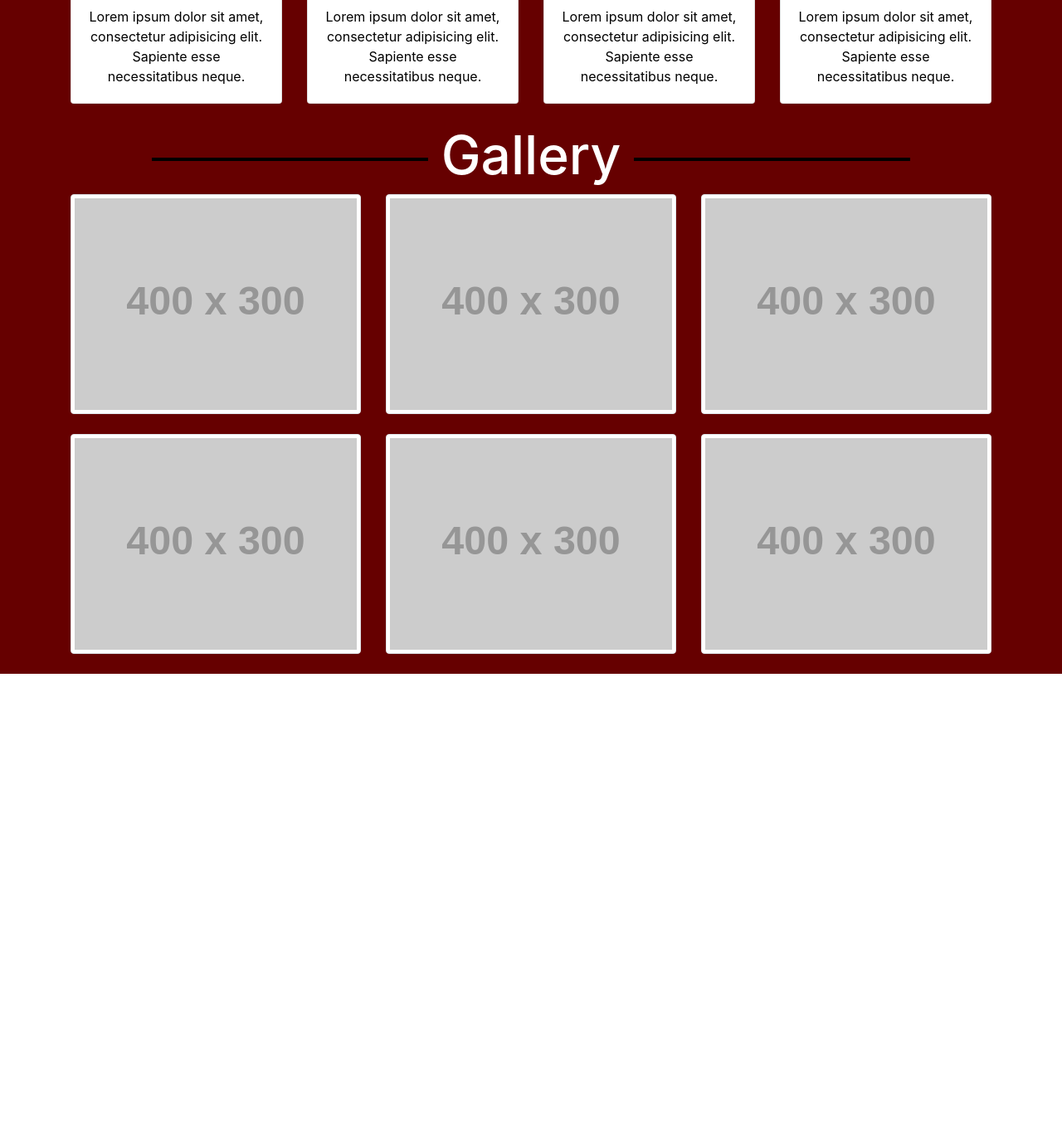
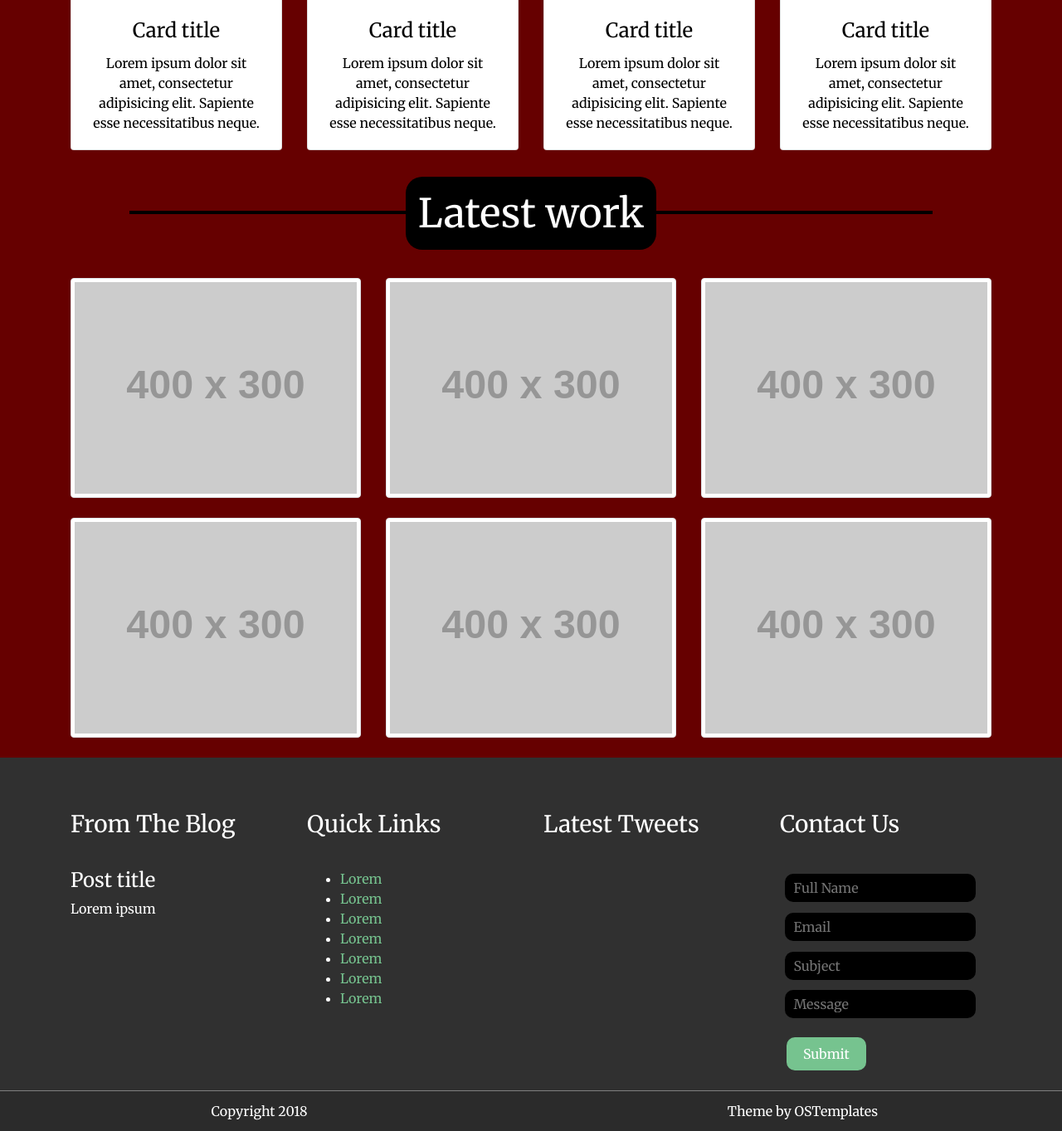
Before and after one commit to MonoChromeLight/The-Modernist, a plain HTML site: page index.html in a window 1280 px wide. Shown: the part 884-2247 px from the top of the page at 83% size. Before the commit the page ends 1840 px from the top, so only its background shows below. Drawn offline with nearby package versions, Linux system fonts and the light colour scheme; placeholder pictures from the web are drawn by us.

Commit message:
Latest version

```diff
--- a/assets/style.css
+++ b/assets/style.css
@@ -1,6 +1,8 @@
-
+@import url('https://fonts.googleapis.com/css?family=Merriweather');
 body{
 	color: white;
+	font-family: 'Merriweather', serif;
+
 }
 
 @media only screen and (min-width: 768px){
@@ -84,12 +86,24 @@ header.masthead .page-heading, header.masthead .site-heading {
 	background-color: #660000;
 }
 section{
-	padding-top: 2em;
+	padding-top: 4em;
 	width: 100%;
 }
+
+h2{
+	margin: 0.5em auto;
+	font-family: 'Merriweather', serif;
+
+}
+
+h3{
+	font-family: 'Merriweather', serif;
+
+}
 .gallery-heading {
-	font-size: 4rem;
+	font-size: 3rem;
 	text-align: center;
+	margin-bottom: 1em;
 
 }
 
@@ -99,6 +113,67 @@ section{
 	content: "";
 	border-top: .3rem solid black;
 	width: 30%;
-	margin: 0 1rem;
+	margin: 0 ;
 	transform: translateY(-1rem);
 }
+
+footer{
+	background: #303030;
+}
+
+#footer {
+	padding-top: 4em;
+}
+
+#footer h3{
+	margin-bottom: 1.3em;
+}
+
+#footer > div > div > div > input{
+	width: 90%;
+	margin: 0.4em;
+}
+
+.copyright-row{
+	background: #2b2b2b;
+	border-top: 1px solid grey;
+	margin-top: 1.5em;
+	line-height: 3em;
+	text-align: center;
+}
+
+#footer a {
+	color: #76c38f;
+}
+span{
+	background: black;
+	border-radius: 20px;
+	padding: 0.3em;
+}
+
+.contact-btn{
+	background:#76c38f;
+	color: white;
+	border-radius:10px;
+	border: 0;
+	box-shadow: none;
+	padding: 0 20px;
+	margin-top: 1em;
+	margin-left: 0.5em;
+	line-height: 2.5em;
+}
+
+button[type="submit"]
+/* Or better yet try giving an ID or class if possible*/
+{
+
+}
+
+input{
+	background: black;
+	border: 0;
+	box-shadow: none;
+ 	border-radius: 10px;
+ 	padding-left: 10px;
+ 	line-height: 2em;
+}
--- a/index.html
+++ b/index.html
@@ -49,7 +49,6 @@
 	</header>
 <section class="services">
 <div class="container">
-
 		<div class="row">
 
 			<div class="col-lg-3 col-md-6 mb-4">
@@ -92,7 +91,7 @@
 		</div>
 
 
-<h2 class="gallery-heading">Gallery</h2>
+<h2 class="gallery-heading"><span>Latest work</span></h2>
 	<div class="row">
 
 		<div class="col-lg-4">
@@ -100,21 +99,25 @@
             <img class="img-fluid img-thumbnail" src="http://placehold.it/400x300" alt="">
           </a>
 		</div>
+
 		<div class="col-lg-4">
 			<a href="#" class="d-block mb-4 h-100">
             <img class="img-fluid img-thumbnail" src="http://placehold.it/400x300" alt="">
           </a>
 		</div>
+
 		<div class="col-lg-4">
 			<a href="#" class="d-block mb-4 h-100">
             <img class="img-fluid img-thumbnail" src="http://placehold.it/400x300" alt="">
           </a>
 		</div>
+
 		<div class="col-lg-4">
 			<a href="#" class="d-block mb-4 h-100">
             <img class="img-fluid img-thumbnail" src="http://placehold.it/400x300" alt="">
           </a>
 		</div>
+
 		<div class="col-lg-4">
 			<a href="#" class="d-block mb-4 h-100">
             <img class="img-fluid img-thumbnail" src="http://placehold.it/400x300" alt="">
@@ -131,16 +134,47 @@
 
 
 	<footer id="footer">
-		<div class="upper-area">
-			<div class="footer-widgets">from the blog</div>
-			<div class="footer-widgets">quick links</div>
-			<div class="footer-widgets">tarest tweets</div>
-			<div class="footer-widgets">contact us</div>
-		</div>
-		<div class="bottom-area">
-			<div class="copyright">Copyright 2018</div>
-			<div class="credits">theme by..</div>
-		</div>
+			<div class="container">
+				<div class="row">
+					<div class="col-lg-3">
+						<h3 class="footer-widgets">From The Blog</h3>
+							<h4>Post title</h4>
+							<p>Lorem ipsum</p>
+					</div>
+					<div class="col-lg-3">
+						<h3 class="footer-widgets">Quick Links</h3>
+						<ul>
+							<li><a href="#">Lorem</a></li>
+							<li><a href="#">Lorem</a></li>
+							<li><a href="#">Lorem</a></li>
+							<li><a href="#">Lorem</a></li>
+							<li><a href="#">Lorem</a></li>
+							<li><a href="#">Lorem</a></li>
+							<li><a href="#">Lorem</a></li>
+						</ul>
+					</div>
+					<div class="col-lg-3">
+						<h3 class="footer-widgets">Latest Tweets</h3>
+					</div>
+					<div class="col-lg-3">
+						<h3 class="footer-widgets">Contact Us</h3>
+							<input type="text" placeholder="Full Name">
+							<input type="text" placeholder="Email">
+							<input type="text" placeholder="Subject">
+							<input type="text" placeholder="Message">
+							<button type="submit" class="contact-btn">Submit</button>
+					</div>
+				</div>
+			</div>
+			<div class="row copyright-row">
+				<div class="col-lg-6">
+					<div class="copyright">Copyright 2018</div>
+				</div>
+				<div class="col-lg-6">
+					<div class="credits">Theme by OSTemplates</div>
+				</div>
+			</div>
+
 	</footer>
 </body>
 </html>
```
